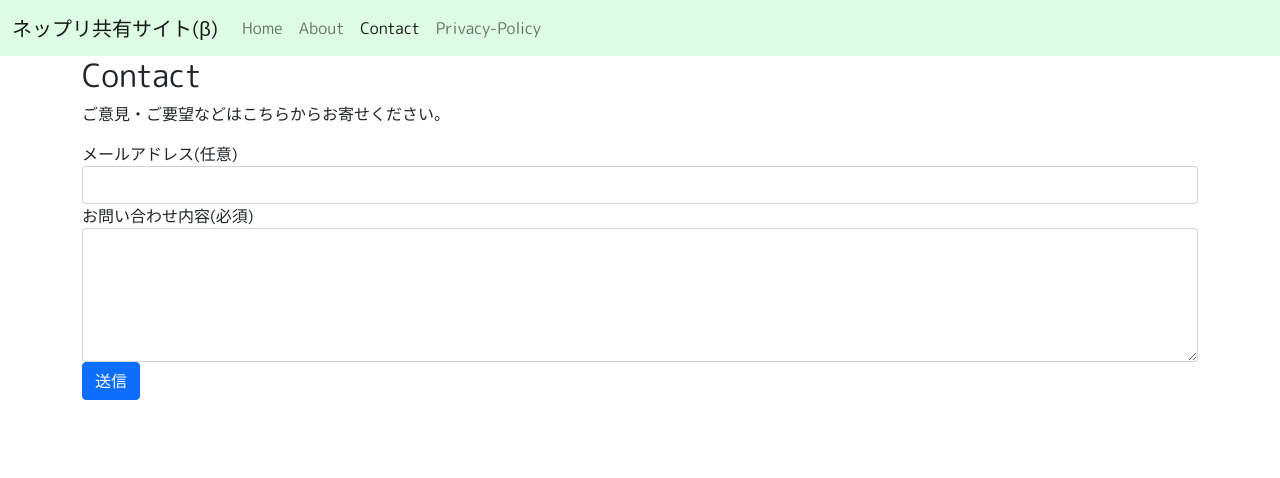
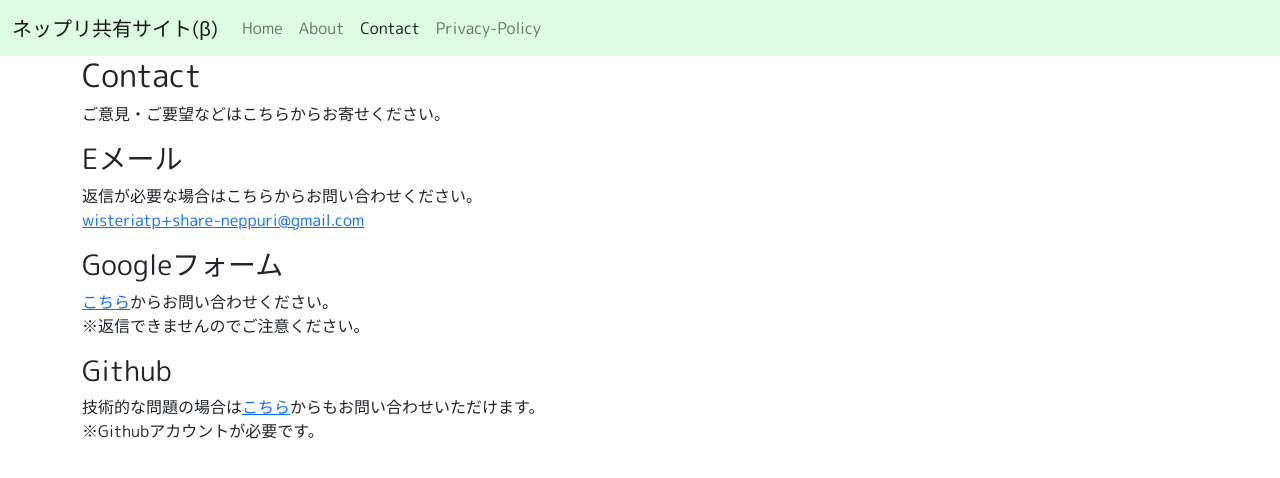
Before and after one commit to glyzinieh/NePriS, a Flask app: page /contact/ in a window 1280 px wide. Shown: the top 478 px of the page. Run offline with Flask 2, Linux system fonts and the light colour scheme.

Commit message:
contactを修正

```diff
--- a/app.py
+++ b/app.py
@@ -61,10 +61,6 @@ def contact():
 def contact():
     yield 'contact', {}
 
-@app.get('/contact/thanks/')
-def contact_thanks():
-    return render_template('contact_thanks.html')
-
 @app.get('/record/')
 def record():
     return render_template('record.html')
--- a/templates/about.html
+++ b/templates/about.html
@@ -12,9 +12,8 @@
     <h4>Developer Info</h4>
     <p>
         <a href="https://github.com/glyzinieh/share-neppuri" target="_blank" rel="noopener noreferrer">Githubリポジトリ</a><br>
-        <a href="https://qiita.com/glyzinieh/private/16111916b39ca5048736" target="_blank" rel="noopener noreferrer">開発秘話</a><br>
-        <a href="https://lit.link/wisteriatp" target="_blank" rel="noopener noreferrer">うぃすたりあ</a>
-
+        <a href="https://twitter.com/share_neppuri" target="_blank" rel="noopener noreferrer">公式Twitter</a><br>
+        <a href="https://qiita.com/glyzinieh/private/16111916b39ca5048736" target="_blank" rel="noopener noreferrer">開発秘話</a>
     </p>
 
 </div>
--- a/templates/contact.html
+++ b/templates/contact.html
@@ -5,25 +5,19 @@
 {% block content %}
 <h2>Contact</h2>
 <p>ご意見・ご要望などはこちらからお寄せください。</p>
-<form action="https://docs.google.com/forms/u/0/d/e/1FAIpQLSfazq7sTbok_7s2gEmY66sha-rEBM_k-Iyod7mV7FGFbjXVzA/formResponse" method="post" target="hidden_iframe" onsubmit="submitted=true;">
-    <div class="form-group">
-        <label>メールアドレス(任意)</label>
-        <input type="email" class="form-control" name="entry.2140259452">
-    </div>
-    <div class="form-group">
-        <label>お問い合わせ内容(必須)</label>
-        <textarea rows="5" class="form-control" name="entry.1607793954" required></textarea>
-    </div>
-    <button type="submit" class="btn btn-primary">送信</button>
-</form>
-<script type="text/javascript">
-    let submitted=false;
-
-    function page_transition() {
-        if(submitted){
-            window.location = '/contact/thanks/'
-        }
-    }
-</script>
-<iframe name="hidden_iframe" style="display:none;" onload="page_transition()"></iframe>
+<h3>Eメール</h3>
+<p>
+    返信が必要な場合はこちらからお問い合わせください。<br>
+    <a href="mailto:wisteriatp+share-neppuri@gmail.com">wisteriatp+share-neppuri@gmail.com</a>
+</p>
+<h3>Googleフォーム</h3>
+<p>
+    <a href="https://forms.gle/UidibgS6PdavU3RE7" target="_blank" rel="noopener noreferrer">こちら</a>からお問い合わせください。<br>
+    ※返信できませんのでご注意ください。
+</p>
+<h3>Github</h3>
+<p>
+    技術的な問題の場合は<a href="https://github.com/glyzinieh/share-neppuri/discussions" target="_blank" rel="noopener noreferrer">こちら</a>からもお問い合わせいただけます。<br>
+    ※Githubアカウントが必要です。
+</p>
 {% endblock %}
```
Also changed, not shown: templates/contact_thanks.html (deleted, +0 -9 lines).
